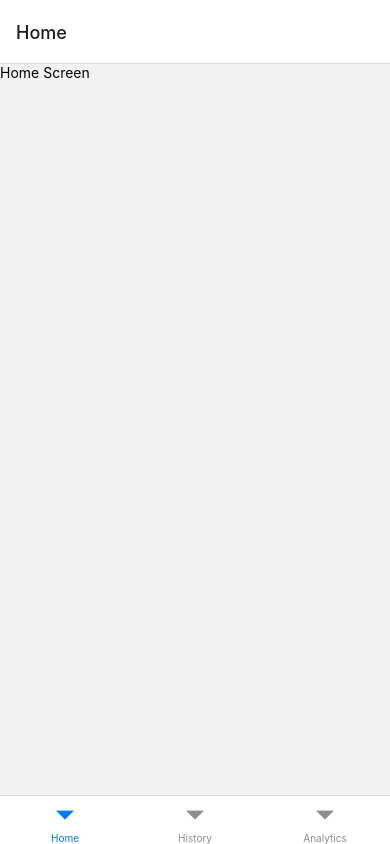
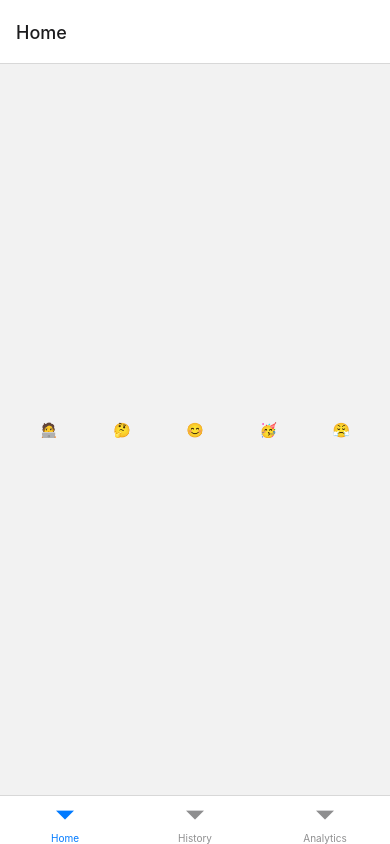
Before and after one commit to barbosa-07/MoodTracker, a React Native app: screen /Home in a window 390 px wide. Built offline with nearby package versions, Linux system fonts and the light colour scheme.

Commit message:
feat : show emojiees ios and android

```diff
--- /dev/null
+++ b/src/components/MoodPicker.tsx
@@ -0,0 +1,33 @@
+import React from 'react';
+import { StyleSheet, Text, View } from 'react-native';
+
+const moodOptions = [
+  { emoji: '🧑‍💻', description: 'studious' },
+  { emoji: '🤔', description: 'pensive' },
+  { emoji: '😊', description: 'happy' },
+  { emoji: '🥳', description: 'celebratory' },
+  { emoji: '😤', description: 'frustrated' },
+];
+
+export const MooodPicker: React.FC = () => {
+  return (
+    <View style={styles.moodList}>
+      {moodOptions.map(option => (
+        <Text key={option.emoji} style={styles.moodList}>
+          {option.emoji}
+        </Text>
+      ))}
+    </View>
+  );
+};
+
+const styles = StyleSheet.create({
+  moodText: {
+    fontSize: 24,
+  },
+  moodList: {
+    flexDirection: 'row',
+    justifyContent: 'space-between',
+    padding: 20,
+  },
+});
--- a/src/screens/Home.screen.tsx
+++ b/src/screens/Home.screen.tsx
@@ -1,10 +1,18 @@
 import React from 'react';
-import { Text, View } from 'react-native';
+import { StyleSheet, View } from 'react-native';
+import { MooodPicker } from '../components/MoodPicker';
 
 export const Home: React.FC = () => {
   return (
-    <View>
-      <Text>Home Screen</Text>
+    <View style={styles.container}>
+      <MooodPicker />
     </View>
   );
 };
+
+const styles = StyleSheet.create({
+  container: {
+    flex: 1,
+    justifyContent: 'center',
+  },
+});
```
